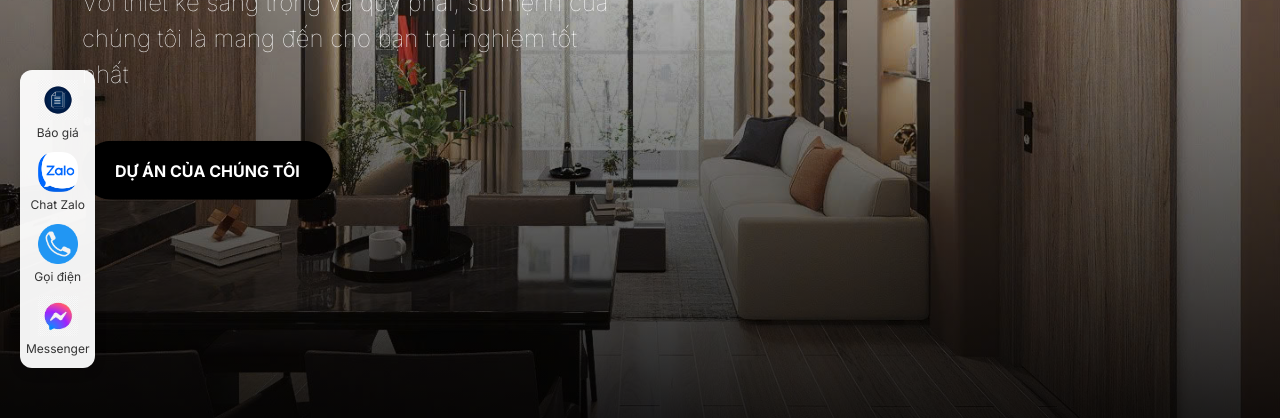
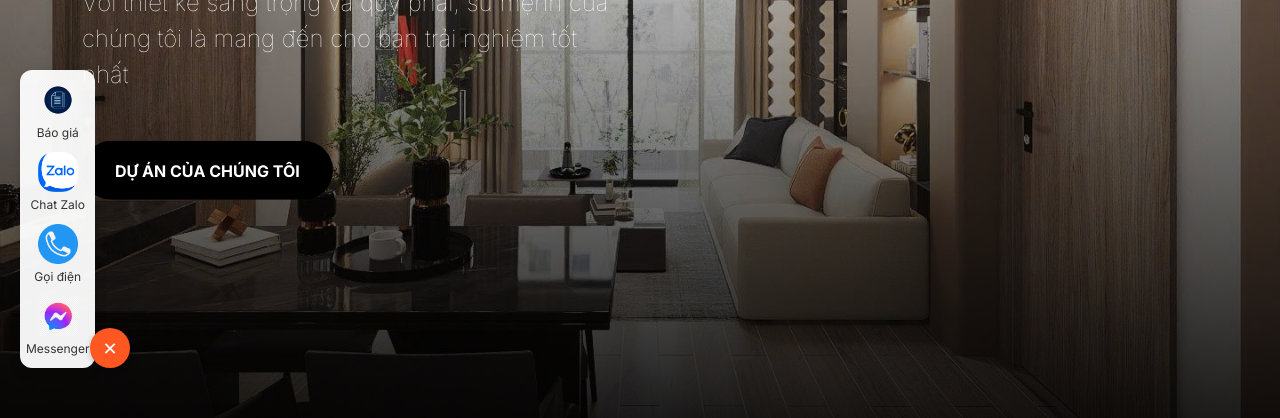
Before and after one commit to hhpr98/kien-truc-vn, a React (Vite) app: page / in a window 1280 px wide. Shown: the part 412-830 px from the top of the page. Built offline with nearby package versions, Linux system fonts and the light colour scheme.

Commit message:
git show hidden pannel

```diff
--- a/src/components/FloatingPanel.css
+++ b/src/components/FloatingPanel.css
@@ -10,6 +10,13 @@
   gap: 10px;
   box-shadow: 0 4px 12px rgba(0,0,0,0.15);
   z-index: 9999;
+  transition: opacity 0.3s ease, transform 0.3s ease;
+}
+
+.floating-panel.hidden {
+  opacity: 0;
+  pointer-events: none;
+  transform: translateY(20px);
 }
 
 .panel-item {
@@ -27,3 +34,19 @@
   margin-bottom: 4px;
   object-fit: contain;
 }
+
+.floating-toggle {
+  position: fixed;
+  bottom: 20px;
+  left: 90px;
+  background: #ff5722;
+  color: white;
+  border: none;
+  border-radius: 50%;
+  width: 40px;
+  height: 40px;
+  font-size: 18px;
+  cursor: pointer;
+  box-shadow: 0 2px 6px rgba(0,0,0,0.2);
+  z-index: 10000;
+}
--- a/src/components/FloatingPanel.jsx
+++ b/src/components/FloatingPanel.jsx
@@ -1,8 +1,13 @@
+import { Fragment, useState } from 'react';
+
 import './FloatingPanel.css';
 
 function FloatingPanel() {
+  const [visible, setVisible] = useState(true);
+
   return (
-    <div className="floating-panel">
+    <Fragment>
+      <div className={`floating-panel ${visible ? '' : 'hidden'}`}>
         <a href="/lien-he" className="panel-item">
           <img src="/icons/bao-gia.jpg" alt="Báo giá" />
           <span>Báo giá</span>
@@ -20,6 +25,11 @@ function FloatingPanel() {
           <span>Messenger</span>
         </a>
       </div>
+
+      <button className="floating-toggle" onClick={() => setVisible(!visible)}>
+        {visible ? '✕' : '💬'}
+      </button>
+    </Fragment>
   );
 }
 
```
Lines whose indentation alone changed are shown as unchanged.
